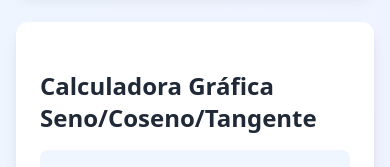
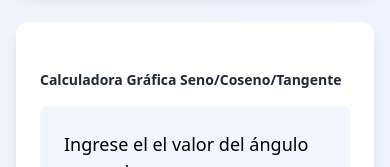
Before and after one commit to sauk1346/gamification_proyect, a React (Vite) app: page /gamification_proyect/main/calculadora in a window 390 px wide. Shown: the part 477-644 px from the top of the page. Built offline with nearby package versions, Linux system fonts and the light colour scheme; what tailwindcss-motion would draw is missing.

Commit message:
desafios responsivos

```diff
--- a/src/pages/Calculadora.jsx
+++ b/src/pages/Calculadora.jsx
@@ -5,7 +5,7 @@
   return (
     <div className='motion-preset-expand bg-white rounded-xl shadow-lg overflow-hidden mb-8 p-6'>
         <section className='pt-6 pb-6'>
-            <h2 className='text-2xl font-bold text-gray-800 mb-4'>
+            <h2 className='text-sm sm:text-2xl font-bold text-gray-800 mb-4'>
                 Calculadora Gráfica Seno/Coseno/Tangente
             </h2>
             <div className='bg-blue-50 p-6 rounded-lg'>
--- a/src/pages/Desafios.jsx
+++ b/src/pages/Desafios.jsx
@@ -33,7 +33,7 @@
   return (
     <div className="motion-preset-expand bg-white rounded-xl shadow-lg overflow-hidden mb-8 p-6">
       <div className="flex justify-between items-center">
-        <h2 className="text-2xl font-bold text-gray-800">Desafíos Trigonométricos</h2>
+        <h2 className="text-sm sm:text-2xl font-bold text-gray-800">Desafíos Trigonométricos</h2>
         <div className="flex space-x-2">
           {[1, 2, 3, 4, 5].map((numero) => (
             <button
```
